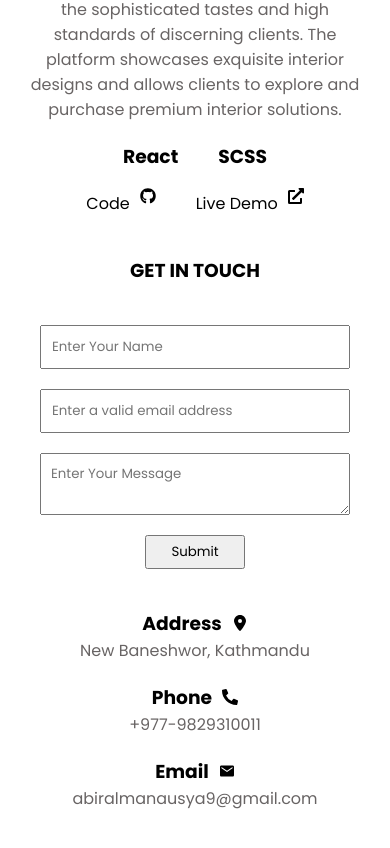
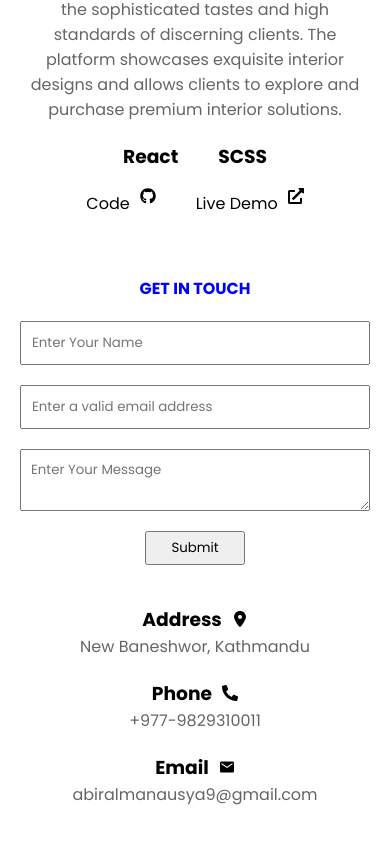
Before and after one commit to SanjeevRoyy/myPortfolio, a React (Vite) app: page / in a window 390 px wide. Shown: the part 2868-3716 px from the top of the page. Built offline with nearby package versions, Linux system fonts and the light colour scheme; a web font is replaced by a local one.

Commit message:
added hover color in navbar

```diff
--- a/src/pages/Contact.jsx
+++ b/src/pages/Contact.jsx
@@ -61,7 +61,7 @@ const Contact = () => {
     <div id="contact" className="ContactDiv">
       {successMessage && <div className="notification success">{successMessage}</div>}
       {errorMessage && <div className="notification error">{errorMessage}</div>}
-      <h3 style={{ textAlign: "center" }}>GET IN TOUCH</h3>
+      <h4 style={{ color: "blue",textAlign:"center" }}>GET IN TOUCH</h4>
       <div className="ContactSection">
         <div className="Details">
           <div>
--- a/src/scss/components/_navbar.scss
+++ b/src/scss/components/_navbar.scss
@@ -26,11 +26,14 @@
     }
   }
   .NavLinks {
-    // background: red;
+
     display: flex;
     flex-direction: column;
     text-align: center;
   }
+}
+.NavLinks a:hover{
+    border-bottom: 2px solid blue;
 }
 
 @media only screen and (max-width: 1600px) {
--- a/src/scss/pages/home/_contact.scss
+++ b/src/scss/pages/home/_contact.scss
@@ -1,7 +1,7 @@
 .ContactDiv {
   margin-top: 140px;
   @media only screen and (max-width:800px){
-    margin-top: 20px;
+    margin-top: 40px;
   }
 }
 .Details {
@@ -40,6 +40,7 @@
   }
   @media only screen and (max-width:800px){
     width: 100%;
+
     input{
       text-decoration-style: none;
       width: 100%;
@@ -56,6 +57,7 @@
   justify-content: center;
   padding: 40px;
   @media only screen and (max-width:800px){
+    padding: 20px;
     flex-direction: column-reverse;
 
   }
```
